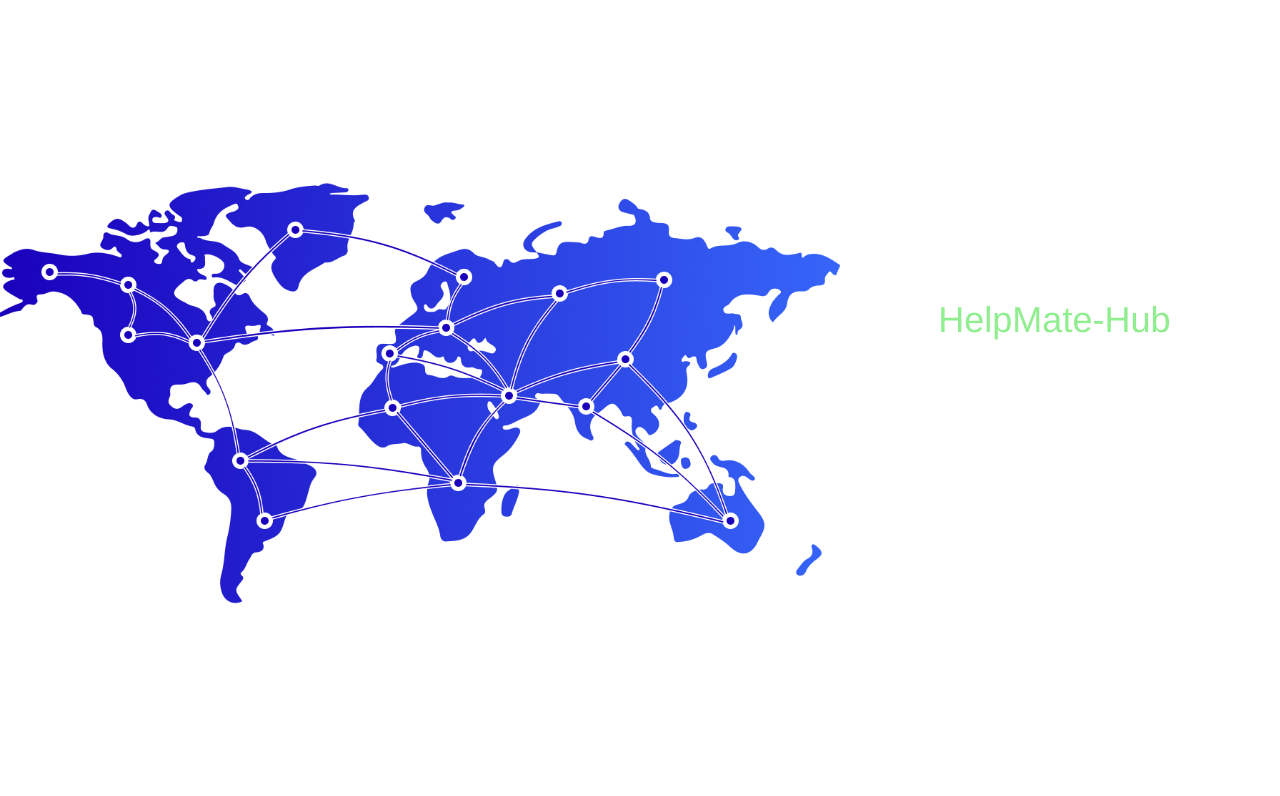
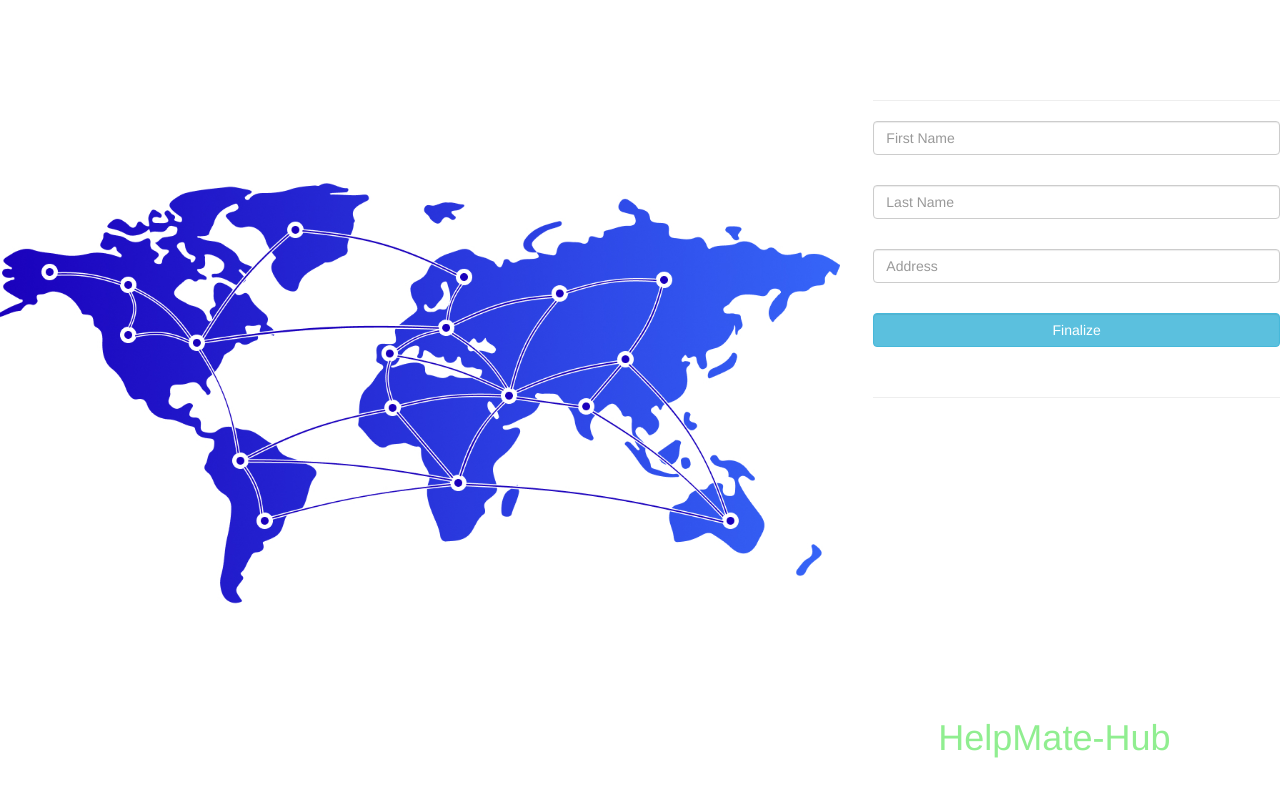
Before and after one commit to rapostolovici/helpmate-hub-fe, an Angular app in the folder helpmate-hub/: page /register-final in a window 1280 px wide. Before the commit this address led to /. Shown: the top 796 px of the page. Built offline with nearby package versions, Linux system fonts and the light colour scheme.

Commit message:
APC;solving two steps registration routing

```diff
--- a/helpmate-hub/src/app/login-page/login-page.component.html
+++ b/helpmate-hub/src/app/login-page/login-page.component.html
@@ -11,5 +11,5 @@
 
   <button class="btn btn-info vertical-space login-btn" type="submit">Sign in</button>
   <hr>
-  <a href="#">Register</a>
+  <a [routerLink]="['/register']">Register</a>
 </form>
--- /dev/null
+++ b/helpmate-hub/src/app/register-step2/register-step2.component.html
@@ -0,0 +1,20 @@
+<form class="text-center border border-light p-5" action="#!" style="margin-top: 100px;">
+  <hr>
+  <input type="text"
+         id="registerFirstName"
+         class="form-control mb-4 vertical-space"
+         placeholder="First Name">
+
+  <input type="text"
+         id="registerLastName"
+         class="form-control mb-4 vertical-space"
+         placeholder="Last Name">
+
+  <input type="text"
+         id="registerAdrress"
+         class="form-control mb-4 vertical-space"
+         placeholder="Address">
+
+  <button class="btn btn-info form-control vertical-space login-btn" type="submit">Finalize</button>
+  <hr>
+</form>
--- /dev/null
+++ b/helpmate-hub/src/app/register-step2/register-step2.component.ts
@@ -0,0 +1,15 @@
+import { Component, OnInit } from '@angular/core';
+
+@Component({
+  selector: 'app-register-step2',
+  templateUrl: './register-step2.component.html',
+  styleUrls: ['./register-step2.component.css']
+})
+export class RegisterStep2Component implements OnInit {
+
+  constructor() { }
+
+  ngOnInit(): void {
+  }
+
+}
--- a/helpmate-hub/src/app/register/register.component.html
+++ b/helpmate-hub/src/app/register/register.component.html
@@ -20,21 +20,6 @@
          class="form-control mb-4 vertical-space"
          placeholder="Confirm Password">
 
-  <input type="text"
-         id="registerFirstName"
-         class="form-control mb-4 vertical-space"
-         placeholder="First Name">
-
-  <input type="text"
-         id="registerLastName"
-         class="form-control mb-4 vertical-space"
-         placeholder="Last Name">
-
-  <input type="text"
-         id="registerAdrress"
-         class="form-control mb-4 vertical-space"
-         placeholder="Address">
-
-  <button class="btn btn-info form-control vertical-space login-btn" type="submit">Finalize</button>
+  <button class="btn btn-info form-control vertical-space login-btn" (click)="navigateToFinalStep()">Next step</button>
   <hr>
 </form>
--- a/helpmate-hub/src/app/register/register.component.ts
+++ b/helpmate-hub/src/app/register/register.component.ts
@@ -1,4 +1,5 @@
 import { Component, OnInit } from '@angular/core';
+import { Router } from '@angular/router';
 
 @Component({
   selector: 'app-register',
@@ -7,9 +8,13 @@ import { Component, OnInit } from '@angular/core';
 })
 export class RegisterComponent implements OnInit {
 
-  constructor() { }
+  constructor(private router: Router) {}
 
   ngOnInit(): void {
   }
 
+  navigateToFinalStep(): void {
+    this.router.navigate(['/register-final']);
+  }
+
 }
```
Also changed, not shown: helpmate-hub/src/app/app.module.ts (+5 -2 lines), helpmate-hub/src/app/register-step2/register-step2.component.css (added), 1 other file (tests, documents, lock files or other folders).
